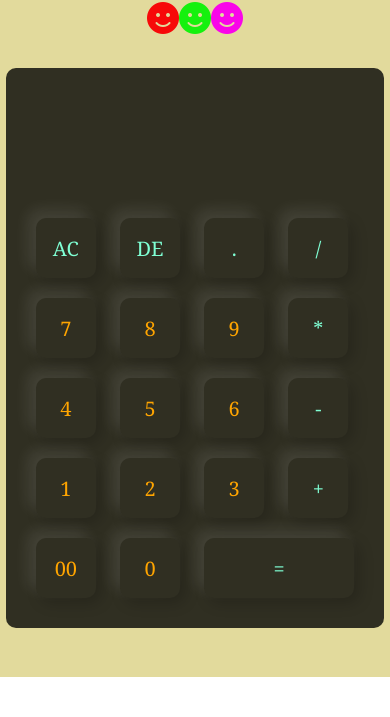
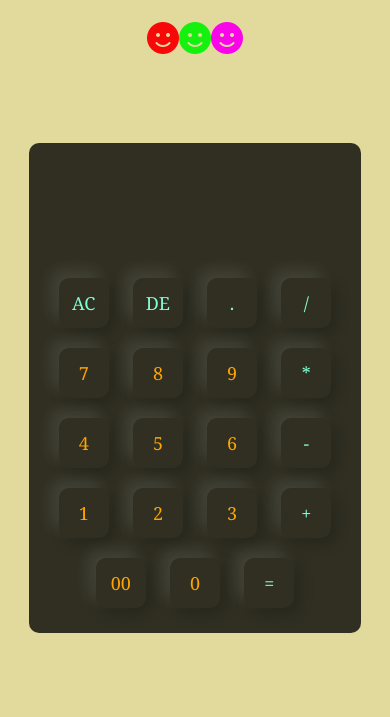
Before and after one commit to Nouluri-Nagababu/Calculator, a plain HTML site: page index.html in a window 390 px wide. Shown: the part 177-894 px from the top of the page. Before the commit the page ends 854 px from the top, so only its background shows below. Drawn offline with Linux system fonts and the light colour scheme.

Commit message:
Add files via upload

```diff
--- a/style.css
+++ b/style.css
@@ -3,61 +3,110 @@
   padding: 0;
   font-family: Georgia, serif;
   box-sizing: border-box;
+  justify-items: center;
+}
+body{
+  background: rgb(226, 218, 156);
+
 }
 .icon {
   display: flex;
   justify-content: center;
   align-items: center;
-  display: flex;
 }
+
 .heading {
   text-align: center;
   color: black;
-  background: rgb(226, 218, 156);
+
+  padding: 20px 0;
 }
 
 .container {
   width: 100%;
   height: 78vh;
-  background: rgb(226, 218, 156);
   display: flex;
   align-items: center;
   justify-content: center;
 }
+
 .calculator {
   background: rgba(19, 19, 15, 0.86);
   padding: 20px;
   border-radius: 10px;
+  width: 100%;  /* Default width is 100% */
+  max-width: 500px;  /* Set maximum width for larger screens */
+  min-width: 300px;  /* Ensure it doesn't go too small on smaller screens */
 }
+
 .calculator form input {
   border: 0;
   outline: 0;
   width: 60px;
   height: 60px;
   border-radius: 10px;
-  box-shadow: -8px -8px 15px rgb(255, 255, 255, 0.1),
-    5px 5px 15px rgb(0, 0, 0, 0.2);
+  box-shadow: -8px -8px 15px rgb(255, 255, 255, 0.1), 5px 5px 15px rgb(0, 0, 0, 0.2);
   background: transparent;
   font-size: 20px;
   color: orange;
   cursor: pointer;
   margin: 10px;
+  transition: width 0.3s, height 0.3s;
 }
+
 form .display {
   display: flex;
   justify-content: flex-end;
   margin: 20px 0;
 }
+
 form .display input {
   text-align: right;
   flex: 1;
   font-size: 45px;
   box-shadow: none;
 }
+
 form input.equal {
   width: 150px;
   color: aquamarine;
 }
+
 form input.operator {
   color: aquamarine;
 }
+
+/* Mobile-first approach */
+@media (max-width: 768px) {
+  .calculator {
+    max-width: 85%;  /* Take up most of the screen width on mobile */
+    padding: 15px;
+  }
+
+  .calculator form input {
+    width: 50px;
+    height: 50px;
+    font-size: 18px;
+  }
+
+  form .display input {
+    font-size: 30px;
+  }
+}
+
+/* Larger Screens (Tablets and Desktops) */
+@media (min-width: 769px) {
+  .calculator {
+    max-width: 415px;  /* Ensure a nice size on desktops and tablets */
+  }
+
+  .calculator form input {
+    width: 70px;
+    height: 70px;
+    font-size: 22px;
+  }
+
+  form .display input {
+    font-size: 40px;
+  }
+}
```
